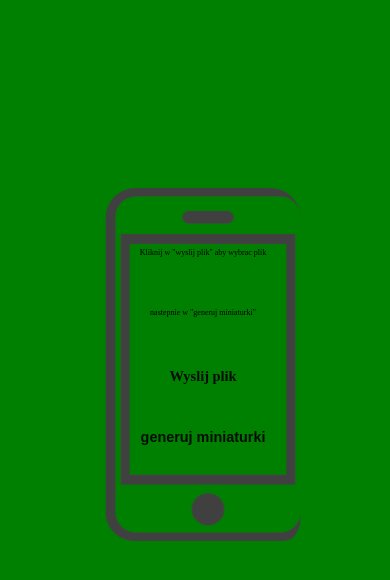
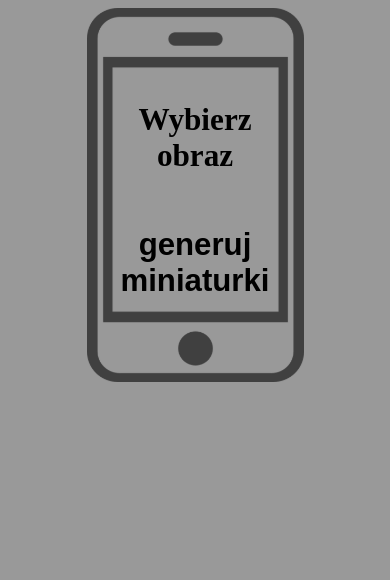
Before and after one commit to DJanocha/miniature_generator, a website: page public/index.html in a window 390 px wide. Drawn offline with Linux system fonts and the light colour scheme.

Commit message:
it looks like it's working responsively

```diff
--- a/public/css/style.css
+++ b/public/css/style.css
@@ -1,81 +1,91 @@
 :root {
     --scale: 0.57;
-    background-color: green;
-    display: grid;
+    background-color: #999;
 }
 
 .phone {
-    max-width: 100vw;
-    max-height: 100vh;
-    width: 410px;
-    height: 720px;
-    border-radius: 60px;
-    margin: auto;
-    background-image: url("../images/smartphone.webp");
+    grid-column: 2;
+    grid-row: 2;
+    max-height: 100%;
+    max-width: auto;
+    border-radius: 10vmin;
+    background: url("../images/smartphone.webp");
+    background-position: center 0;
+    background-size: contain;
     background-repeat: no-repeat;
     display: grid;
+    grid-template-rows: repeat(6, minmax(10px, 16vmin));
+    grid-template-columns: 1fr 2fr 1fr;
 }
 
-@media (max-width: 400px) {
-    .phone {
-        transform: scale(0.5);
-    }
-}
-
-.container {
-    grid-template-rows: repeat(6, 1fr);
-    display: grid;
-    max-width: minmax(auto, 500px);
-}
-
-.container a {
-    font-weight: 800;
-    font-size: 2rem;
-    opacity: 0.9;
-    margin: auto;
-    color: black;
-    text-decoration: none;
-}
-
-.container a:hover {
-    opacity: 1;
-    color: blue;
-}
-
-.container .element {
+.phone .element {
+    grid-column: 2 / span 2;
     text-align: center;
     align-self: center;
     text-decoration: none;
-    width: 100%;
-    height: 100%;
+    min-width: 10px;
+    min-height: 10px;
+    width: calc(16vmin*100vh/100vw);
+    height: 16vmin;
 }
 
-.link {
-    font-size: 1.8rem;
-    background-color: transparent;
-    color: black;
-    opacity: 0.9;
-    font-weight: 800;
-    text-align: center;
+.phone button {
+    background: transparent;
     border: none;
 }
 
-.container .link:hover {
+.phone a {
+    font-weight: 600;
+    font-size: 8vmin;
+    opacity: 0.7;
+    color: black;
+    text-decoration: none;
+    opacity: inherit;
+}
+
+.phone a:hover {
+    opacity: 1;
+    color: blue;
+    cursor: pointer;
+}
+
+.phone .high {
+    grid-row: span 2;
+}
+
+.phone .element:nth-child(n) {
+    grid-column: 2 / span 1;
+}
+
+.element label {
+    max-width: 80%;
+}
+
+.link:hover {
     color: blue;
     cursor: pointer;
     opacity: 1;
 }
 
-.container label {
+
+/* .link label {
     align-self: center;
     justify-content: center;
-}
-
-.choose-file:hover {
-    opacity: 1;
-    cursor: pointer;
-}
+} */
 
 input[type="file"] {
     display: none;
 }
+
+.circle {
+    height: 8vmin;
+    width: 16vmin;
+    border-radius: 8vmin;
+    place-self: center;
+    opacity: 0;
+    transform: scale(50%);
+}
+
+.circle:hover {
+    cursor: pointer;
+}
--- a/public/index.html
+++ b/public/index.html
@@ -10,22 +10,29 @@
 </head>
 
 <body>
-    <div class="phone">
-        <form class="container" action="/images" method="POST" enctype="multipart/form-data">
+    <form action="/images" method="POST" enctype="multipart/form-data">
+        <div class="phone">
             <div class="element"></div>
-            <div class="element"><label>Kliknij  w "wyslij plik" aby wybrac plik</label></div>
-            <div class="element"><label>nastepnie w "generuj miniaturki"</label></div>
-            <div class="element">
-                <label class="link">
-                    <input type="file" name="originalImage">Wyslij plik</input>
+            <div class="element high">
+                <label>
+                    <a class="link">
+                        <input type="file" name="originalImage">
+                        Wybierz<br />
+                         obraz
+                        </input>
+                    </a>
                 </label>
             </div>
-            <div class="element">
-                <button class="link" type="submit">generuj miniaturki</button>
+            <div class="element high">
+                <label>
+                    <button  type="submit">
+                        <a class="link">generuj<br />
+                         miniaturki</a>
+                    </button>
+                </label>
             </div>
-        </form>
-    </div>
-
+        </div>
+    </form>
 </body>
 
 </html>
```
Also changed, not shown: public/download.html (+13 -10 lines), results/100.png.
